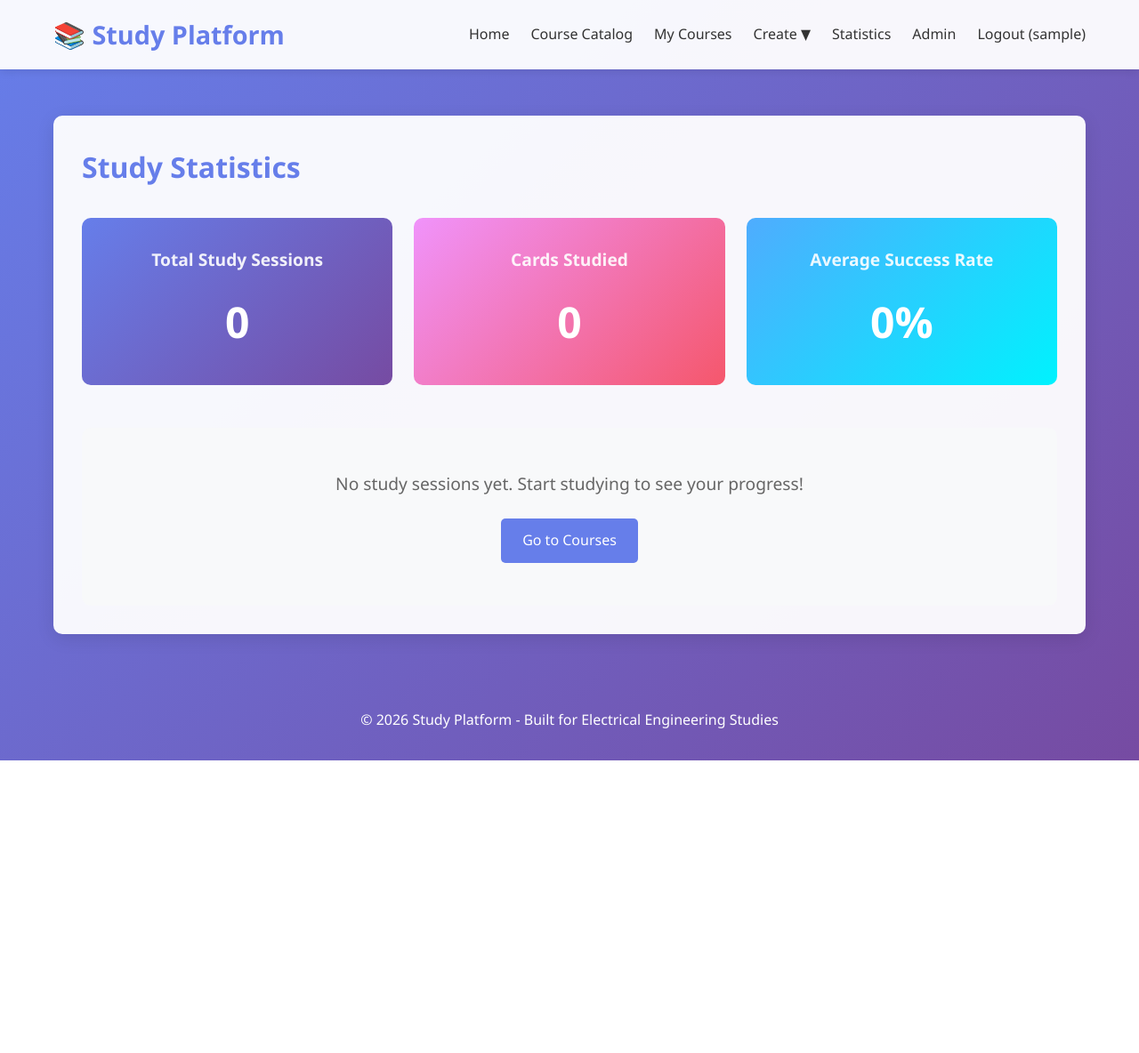
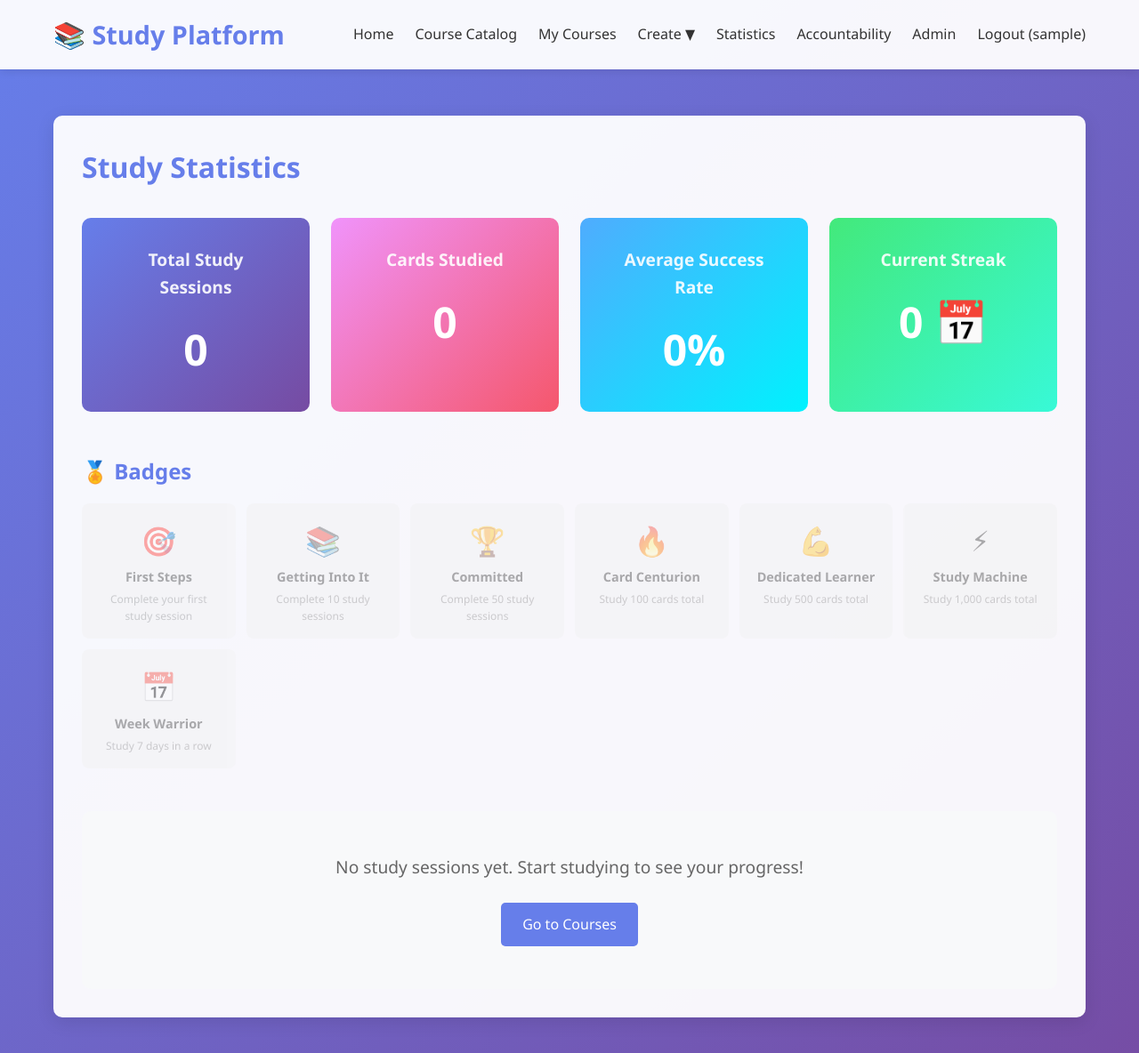
Before and after one commit to coreysreid/study-platform, a Django app: page /statistics/ in a window 1280 px wide. Shown: the top 1184 px of the page at 89% size. Before the commit the page ends 855 px from the top, so only its background shows below. Run offline with Django 5.2, Linux system fonts and the light colour scheme; the visitor is signed in with stand-in values (Sample User, id 1); data that the repository does not hold is empty; parts of the project's set-up code (start-up, migrations or seed data) failed here and were passed over; some libraries are stand-ins or nearby versions.

Commit message:
Implement accountability & motivation system
- Add StudyGoal, AccountabilityLink, AccountabilityRelationship,
  and UserBadge models with migration 0011
- Add 7 badge definitions (sessions, cards, streak milestones)
- Award badges automatically on study session completion
- Add accountability settings page: set daily goal, generate
  shareable codes, manage observers and who you follow
- Add join-by-code flow for observers to follow a sharer
- Add read-only observer dashboard showing stats, goal progress,
  badges, and recent sessions
- Add streak and badge display to statistics page
- Add Accountability nav link in base template

Closes #30

Co-Authored-By: Claude Sonnet 4.6 <noreply@anthropic.com>

```diff
--- a/study/templates/study/base.html
+++ b/study/templates/study/base.html
@@ -237,6 +237,7 @@
                         </div>
                     </li>
                     <li><a href="{% url 'statistics' %}">Statistics</a></li>
+                    <li><a href="{% url 'accountability_settings' %}">Accountability</a></li>
                     <li><a href="{% url 'admin:index' %}">Admin</a></li>
                     <li>
                         <form method="post" action="{% url 'logout' %}" style="display: inline;">
--- a/study/templates/study/statistics.html
+++ b/study/templates/study/statistics.html
@@ -6,7 +6,7 @@
 <div>
     <h1 style="color: #667eea; margin-bottom: 2rem;">Study Statistics</h1>
 
-    <div style="display: grid; grid-template-columns: repeat(auto-fit, minmax(250px, 1fr)); gap: 1.5rem; margin-bottom: 3rem;">
+    <div style="display: grid; grid-template-columns: repeat(auto-fit, minmax(220px, 1fr)); gap: 1.5rem; margin-bottom: 3rem;">
         <div style="background: linear-gradient(135deg, #667eea 0%, #764ba2 100%); padding: 2rem; border-radius: 10px; color: white; text-align: center;">
             <h3 style="font-size: 1.2rem; margin-bottom: 1rem; opacity: 0.9;">Total Study Sessions</h3>
             <p style="font-size: 3rem; font-weight: bold;">{{ total_sessions }}</p>
@@ -20,6 +20,29 @@
         <div style="background: linear-gradient(135deg, #4facfe 0%, #00f2fe 100%); padding: 2rem; border-radius: 10px; color: white; text-align: center;">
             <h3 style="font-size: 1.2rem; margin-bottom: 1rem; opacity: 0.9;">Average Success Rate</h3>
             <p style="font-size: 3rem; font-weight: bold;">{{ average_success_rate|floatformat:0 }}%</p>
+        </div>
+
+        <div style="background: linear-gradient(135deg, #43e97b 0%, #38f9d7 100%); padding: 2rem; border-radius: 10px; color: white; text-align: center;">
+            <h3 style="font-size: 1.2rem; margin-bottom: 1rem; opacity: 0.9;">Current Streak</h3>
+            <p style="font-size: 3rem; font-weight: bold;">{{ streak }} 📅</p>
+        </div>
+    </div>
+
+    <!-- Badges -->
+    <div style="margin-bottom: 3rem;">
+        <h2 style="color: #667eea; margin-bottom: 1rem;">🏅 Badges</h2>
+        <div style="display: grid; grid-template-columns: repeat(auto-fill, minmax(160px, 1fr)); gap: 0.75rem;">
+            {% for badge in badges %}
+            <div style="padding: 1rem; border-radius: 8px; text-align: center;
+                        background: {% if badge.earned %}white{% else %}#f0f0f0{% endif %};
+                        opacity: {% if badge.earned %}1{% else %}0.4{% endif %};
+                        box-shadow: {% if badge.earned %}0 2px 8px rgba(0,0,0,0.08){% else %}none{% endif %};">
+                <div style="font-size: 2rem; margin-bottom: 0.25rem;">{{ badge.icon }}</div>
+                <div style="font-weight: 600; font-size: 0.9rem; color: #333;">{{ badge.name }}</div>
+                <div style="font-size: 0.75rem; color: #888; margin-top: 0.25rem;">{{ badge.description }}</div>
+                {% if badge.earned %}<div style="font-size: 0.7rem; color: #667eea; margin-top: 0.4rem;">{{ badge.earned_at|date:"M d, Y" }}</div>{% endif %}
+            </div>
+            {% endfor %}
         </div>
     </div>
 
--- a/study/urls.py
+++ b/study/urls.py
@@ -37,6 +37,11 @@ urlpatterns = [
     # Statistics
     path('statistics/', views.statistics, name='statistics'),
 
+    # Accountability & Motivation
+    path('accountability/', views.accountability_settings, name='accountability_settings'),
+    path('accountability/join/', views.join_accountability, name='join_accountability'),
+    path('accountability/<str:code>/dashboard/', views.observer_dashboard, name='observer_dashboard'),
+
     # Study Mode Preferences
     path('study-mode/update/', views.update_study_mode, name='update_study_mode'),
 ]
--- a/study/views.py
+++ b/study/views.py
@@ -12,7 +12,11 @@ from django.http import HttpResponseForbidden
 from django.utils.http import url_has_allowed_host_and_scheme
 from django.views.decorators.http import require_POST
 from functools import wraps
-from .models import Course, Topic, Flashcard, StudySession, FlashcardProgress, CourseEnrollment, StudyPreference
+from .models import (Course, Topic, Flashcard, StudySession, FlashcardProgress,
+                     CourseEnrollment, StudyPreference, StudyGoal,
+                     AccountabilityLink, AccountabilityRelationship,
+                     UserBadge, BADGE_DEFINITIONS)
+import datetime
 from .forms import CourseForm, TopicForm, FlashcardForm
 from .utils import generate_parameterized_card
 import random
@@ -383,6 +387,13 @@ def end_study_session(request, session_id):
         session.save()
 
         messages.success(request, f'Study session completed! You studied {cards_studied} cards.')
+
+        # Award any newly earned badges
+        stats = _get_user_stats(request.user)
+        new_badges = _award_badges(request.user, stats)
+        for badge in new_badges:
+            messages.success(request, f"{badge['icon']} Badge earned: {badge['name']}!")
+
         return redirect('topic_detail', topic_id=session.topic.id)
 
     return redirect('home')
@@ -456,6 +467,8 @@ def statistics(request):
         'total_cards': session_stats['total_cards'] or 0,
         'total_sessions': session_stats['total_sessions'],
         'average_success_rate': avg_success_rate,
+        'streak': _calculate_streak(request.user),
+        'badges': _enrich_badges(request.user),
         'recent_sessions': sessions.select_related('topic', 'topic__course')[:10],
     }
 
@@ -591,3 +604,190 @@ def update_study_mode(request):
     if next_url and url_has_allowed_host_and_scheme(next_url, allowed_hosts={request.get_host()}, require_https=request.is_secure()):
         return redirect(next_url)
     return redirect('home')
+
+
+# ── Accountability & Motivation ──────────────────────────────────────────────
+
+def _calculate_streak(user):
+    """Return the current consecutive-day study streak for a user."""
+    today = timezone.now().date()
+    streak = 0
+    check_date = today
+    while True:
+        if StudySession.objects.filter(user=user, started_at__date=check_date).exists():
+            streak += 1
+            check_date -= datetime.timedelta(days=1)
+        else:
+            break
+    return streak
+
+
+def _get_user_stats(user):
+    """Return a dict of aggregated stats used by multiple views."""
+    session_agg = StudySession.objects.filter(user=user).aggregate(
+        total_sessions=Count('id'),
+        total_cards=Sum('cards_studied'),
+    )
+    progress_agg = FlashcardProgress.objects.filter(user=user).aggregate(
+        total_reviewed=Sum('times_reviewed'),
+        total_correct=Sum('times_correct'),
+    )
+    total_reviewed = progress_agg['total_reviewed'] or 0
+    total_correct = progress_agg['total_correct'] or 0
+    return {
+        'total_sessions': session_agg['total_sessions'] or 0,
+        'total_cards': session_agg['total_cards'] or 0,
+        'average_success_rate': (total_correct / total_reviewed * 100) if total_reviewed else 0,
+        'streak': _calculate_streak(user),
+    }
+
+
+def _award_badges(user, stats):
+    """Check all badge thresholds and award any newly earned badges. Returns list of new badge dicts."""
+    earned_slugs = set(UserBadge.objects.filter(user=user).values_list('badge_slug', flat=True))
+    new_badges = []
+    for badge in BADGE_DEFINITIONS:
+        if badge['slug'] in earned_slugs:
+            continue
+        if badge['type'] == 'sessions' and stats['total_sessions'] >= badge['threshold']:
+            UserBadge.objects.create(user=user, badge_slug=badge['slug'])
+            new_badges.append(badge)
+        elif badge['type'] == 'cards' and stats['total_cards'] >= badge['threshold']:
+            UserBadge.objects.create(user=user, badge_slug=badge['slug'])
+            new_badges.append(badge)
+        elif badge['type'] == 'streak' and stats['streak'] >= badge['threshold']:
+            UserBadge.objects.create(user=user, badge_slug=badge['slug'])
+            new_badges.append(badge)
+    return new_badges
+
+
+def _enrich_badges(user):
+    """Return list of all badge defs annotated with earned status and date."""
+    earned = {ub.badge_slug: ub.earned_at for ub in UserBadge.objects.filter(user=user)}
+    result = []
+    for badge in BADGE_DEFINITIONS:
+        b = dict(badge)
+        b['earned'] = badge['slug'] in earned
+        b['earned_at'] = earned.get(badge['slug'])
+        result.append(b)
+    return result
+
+
+@login_required
+def accountability_settings(request):
+    """Manage study goals, sharing codes, and observer relationships."""
+    if request.method == 'POST':
+        action = request.POST.get('action')
+
+        if action == 'set_goal':
+            try:
+                daily = max(0, int(request.POST.get('daily_cards', 0)))
+            except (ValueError, TypeError):
+                daily = 0
+            goal, _ = StudyGoal.objects.get_or_create(user=request.user)
+            goal.daily_cards = daily
+            goal.save()
+            messages.success(request, 'Study goal updated.')
+
+        elif action == 'create_link':
+            label = request.POST.get('label', '').strip()[:100]
+            link = AccountabilityLink.objects.create(sharer=request.user, label=label)
+            messages.success(request, f'New sharing code created: {link.code}')
+
+        elif action == 'revoke_link':
+            link_id = request.POST.get('link_id')
+            AccountabilityLink.objects.filter(id=link_id, sharer=request.user).update(is_active=False)
+            messages.success(request, 'Sharing code deactivated.')
+
+        elif action == 'leave':
+            rel_id = request.POST.get('relationship_id')
+            AccountabilityRelationship.objects.filter(id=rel_id, observer=request.user).delete()
+            messages.success(request, 'You are no longer observing that user.')
+
+        return redirect('accountability_settings')
+
+    goal, _ = StudyGoal.objects.get_or_create(user=request.user)
+    links = AccountabilityLink.objects.filter(sharer=request.user, is_active=True).prefetch_related('observers__observer')
+    observing = AccountabilityRelationship.objects.filter(
+        observer=request.user, link__is_active=True
+    ).select_related('link__sharer')
+
+    # Today's card count for goal progress
+    today = timezone.now().date()
+    cards_today = StudySession.objects.filter(
+        user=request.user, started_at__date=today
+    ).aggregate(total=Sum('cards_studied'))['total'] or 0
+
+    return render(request, 'study/accountability.html', {
+        'goal': goal,
+        'links': links,
+        'observing': observing,
+        'cards_today': cards_today,
+        'streak': _calculate_streak(request.user),
+    })
+
+
+@login_required
+def join_accountability(request):
+    """Enter a sharing code to observe someone's progress."""
+    if request.method == 'POST':
+        code = request.POST.get('code', '').strip().upper()
+        try:
+            link = AccountabilityLink.objects.get(code=code, is_active=True)
+        except AccountabilityLink.DoesNotExist:
+            messages.error(request, 'Invalid or expired code.')
+            return redirect('join_accountability')
+
+        if link.sharer == request.user:
+            messages.error(request, "You can't follow your own code.")
+            return redirect('join_accountability')
+
+        _, created = AccountabilityRelationship.objects.get_or_create(
+            observer=request.user, link=link
+        )
+        if created:
+            messages.success(request, f"You are now following {link.sharer.username}'s progress.")
+        else:
+            messages.info(request, f"You are already following {link.sharer.username}.")
+        return redirect('observer_dashboard', code=code)
+
+    return render(request, 'study/join_accountability.html')
+
+
+@login_required
+def observer_dashboard(request, code):
+    """Read-only view of a sharer's study progress."""
+    link = get_object_or_404(AccountabilityLink, code=code, is_active=True)
+
+    # Must be an observer or the sharer themselves
+    is_sharer = (link.sharer == request.user)
+    is_observer = AccountabilityRelationship.objects.filter(
+        observer=request.user, link=link
+    ).exists()
+
+    if not is_sharer and not is_observer:
+        messages.error(request, 'You need a valid code to view this dashboard.')
+        return redirect('join_accountability')
+
+    sharer = link.sharer
+    stats = _get_user_stats(sharer)
+    recent_sessions = StudySession.objects.filter(user=sharer).select_related(
+        'topic', 'topic__course'
+    )[:10]
+    badges = _enrich_badges(sharer)
+    goal, _ = StudyGoal.objects.get_or_create(user=sharer)
+
+    today = timezone.now().date()
+    cards_today = StudySession.objects.filter(
+        user=sharer, started_at__date=today
+    ).aggregate(total=Sum('cards_studied'))['total'] or 0
+
+    return render(request, 'study/observer_dashboard.html', {
+        'sharer': sharer,
+        'stats': stats,
+        'recent_sessions': recent_sessions,
+        'badges': badges,
+        'goal': goal,
+        'cards_today': cards_today,
+        'is_sharer': is_sharer,
+    })
```
Also changed, not shown: study/models.py (+65 -0 lines), study/templates/study/accountability.html (added, +130 -0 lines), study/templates/study/join_accountability.html (added, +26 -0 lines), study/templates/study/observer_dashboard.html (added, +107 -0 lines), study/migrations/0011_add_accountability_and_badges.py (added).
